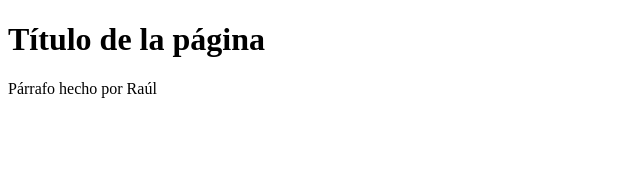
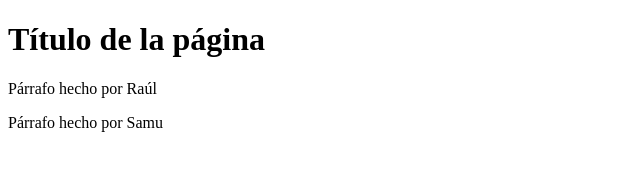
Before and after one commit to samurodriguez/test, a plain HTML site: page index.html in a window 1280 px wide. Shown: the whole page, without its empty margins (0-640 px from the left). Drawn offline with Linux system fonts and the light colour scheme.

Commit message:
Párrafo hecho por Samu

```diff
--- a/index.html
+++ b/index.html
@@ -3,11 +3,13 @@
   <head>
     <meta charset="UTF-8" />
     <meta name="viewport" content="width=device-width, initial-scale=1.0" />
-    <title>Document</title>
+    <title>Nuestro proyecto! :)</title>
   </head>
   <body>
     <h1>Título de la página</h1>
 
     <p>Párrafo hecho por Raúl</p>
+
+    <p>Párrafo hecho por Samu</p>
   </body>
 </html>
```
